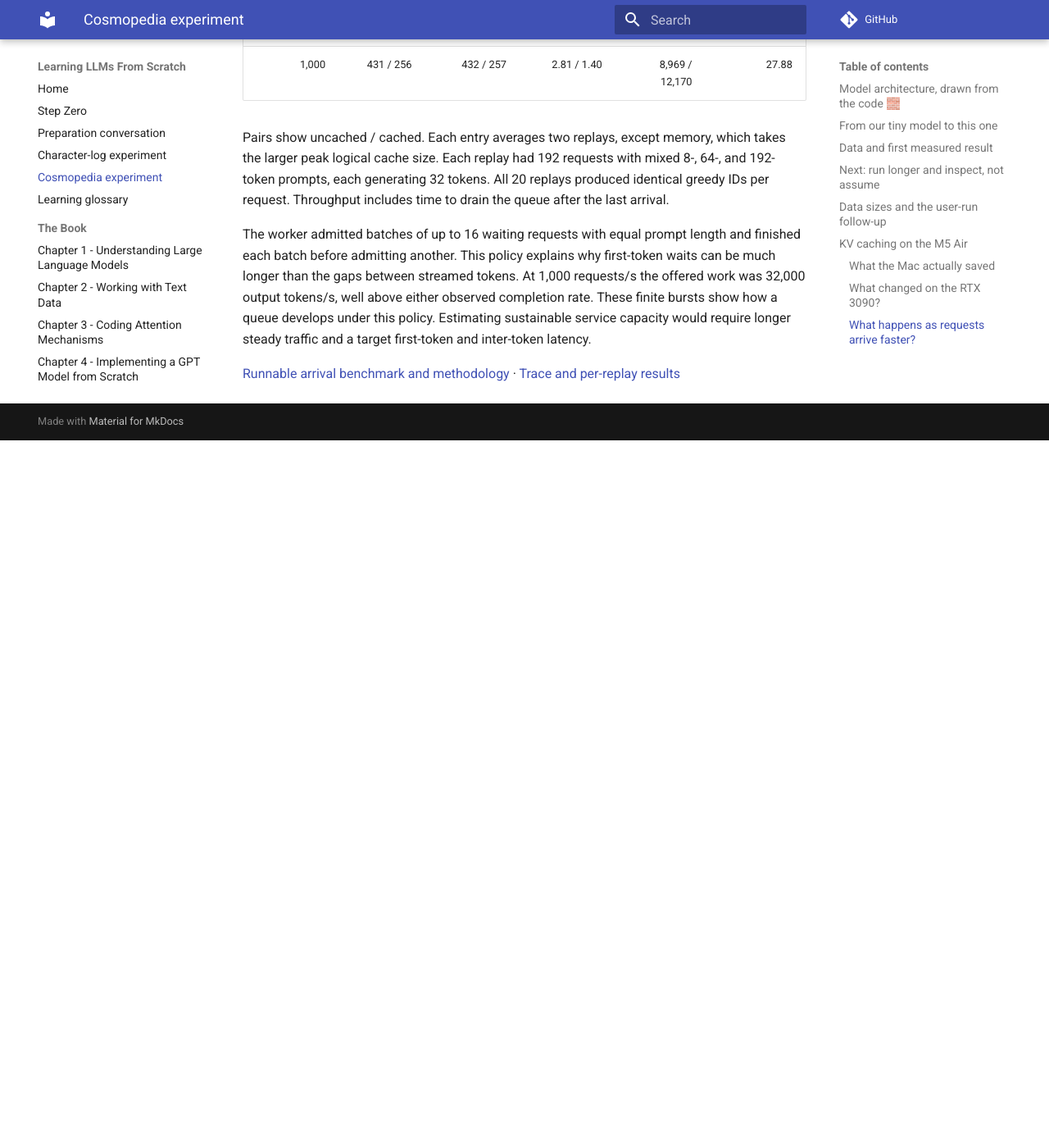
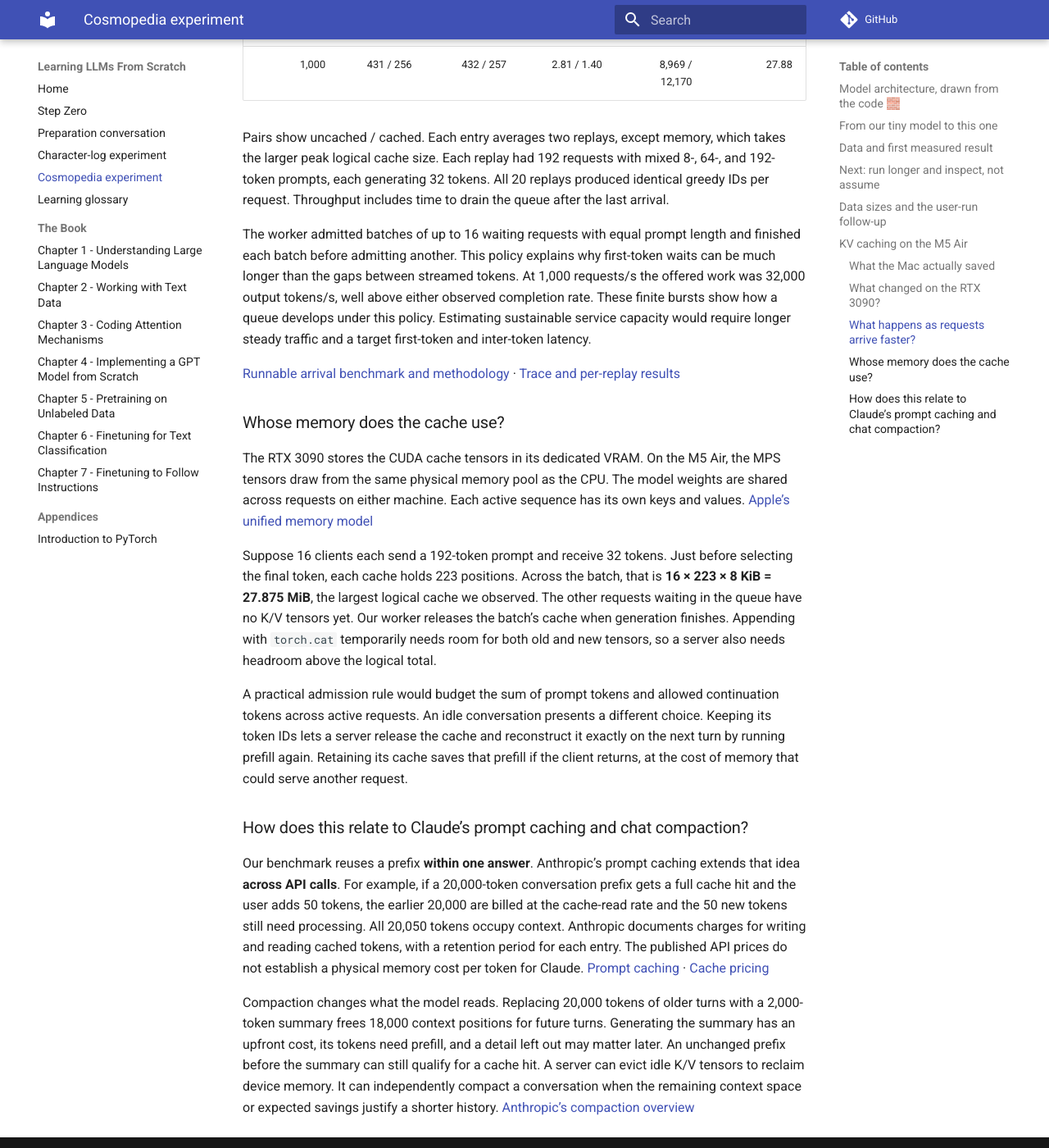
Before and after one commit to kantarcise/learning-llms, an MkDocs documentation site: the page built from docs/preparation/cosmopedia.md, in a window 1280 px wide and 1400 px high, scrolled down 6560 px. Shown: the whole window at 82% size. Built offline with MkDocs 1.6.1 and Material for MkDocs 9.7.7, drawn with Linux system fonts in a browser that asks for light colours; comment, search, counter and statistics services are not loaded; before the commit the page ends 7097 px from its top, so only the background shows below that.

Commit message:
Explain KV cache memory, prefix reuse, and conversation compaction

```diff
--- a/docs/preparation/cosmopedia.md
+++ b/docs/preparation/cosmopedia.md
@@ -135,3 +135,17 @@ Pairs show uncached / cached. Each entry averages two replays, except memory, wh
 The worker admitted batches of up to 16 waiting requests with equal prompt length and finished each batch before admitting another. This policy explains why first-token waits can be much longer than the gaps between streamed tokens. At 1,000 requests/s the offered work was 32,000 output tokens/s, well above either observed completion rate. These finite bursts show how a queue develops under this policy. Estimating sustainable service capacity would require longer steady traffic and a target first-token and inter-token latency.
 
 [Runnable arrival benchmark and methodology](https://github.com/kantarcise/learning-llms/tree/main/experiments/cosmopedia#replay-mixed-prompt-lengths-under-load-on-cuda) · [Trace and per-replay results](https://github.com/kantarcise/learning-llms/blob/main/experiments/cosmopedia/results/kv-cache/3090-arrivals.json)
+
+### Whose memory does the cache use?
+
+The RTX 3090 stores the CUDA cache tensors in its dedicated VRAM. On the M5 Air, the MPS tensors draw from the same physical memory pool as the CPU. The model weights are shared across requests on either machine. Each active sequence has its own keys and values. [Apple’s unified memory model](https://developer.apple.com/documentation/metal/choosing-a-resource-storage-mode-for-apple-gpus)
+
+Suppose 16 clients each send a 192-token prompt and receive 32 tokens. Just before selecting the final token, each cache holds 223 positions. Across the batch, that is **16 × 223 × 8 KiB = 27.875 MiB**, the largest logical cache we observed. The other requests waiting in the queue have no K/V tensors yet. Our worker releases the batch’s cache when generation finishes. Appending with `torch.cat` temporarily needs room for both old and new tensors, so a server also needs headroom above the logical total.
+
+A practical admission rule would budget the sum of prompt tokens and allowed continuation tokens across active requests. An idle conversation presents a different choice. Keeping its token IDs lets a server release the cache and reconstruct it exactly on the next turn by running prefill again. Retaining its cache saves that prefill if the client returns, at the cost of memory that could serve another request.
+
+### How does this relate to Claude’s prompt caching and chat compaction?
+
+Our benchmark reuses a prefix **within one answer**. Anthropic’s prompt caching extends that idea **across API calls**. For example, if a 20,000-token conversation prefix gets a full cache hit and the user adds 50 tokens, the earlier 20,000 are billed at the cache-read rate and the 50 new tokens still need processing. All 20,050 tokens occupy context. Anthropic documents charges for writing and reading cached tokens, with a retention period for each entry. The published API prices do not establish a physical memory cost per token for Claude. [Prompt caching](https://platform.claude.com/docs/en/build-with-claude/prompt-caching) · [Cache pricing](https://platform.claude.com/docs/en/about-claude/pricing#prompt-caching)
+
+Compaction changes what the model reads. Replacing 20,000 tokens of older turns with a 2,000-token summary frees 18,000 context positions for future turns. Generating the summary has an upfront cost, its tokens need prefill, and a detail left out may matter later. An unchanged prefix before the summary can still qualify for a cache hit. A server can evict idle K/V tensors to reclaim device memory. It can independently compact a conversation when the remaining context space or expected savings justify a shorter history. [Anthropic’s compaction overview](https://platform.claude.com/docs/en/build-with-claude/compaction)
```
